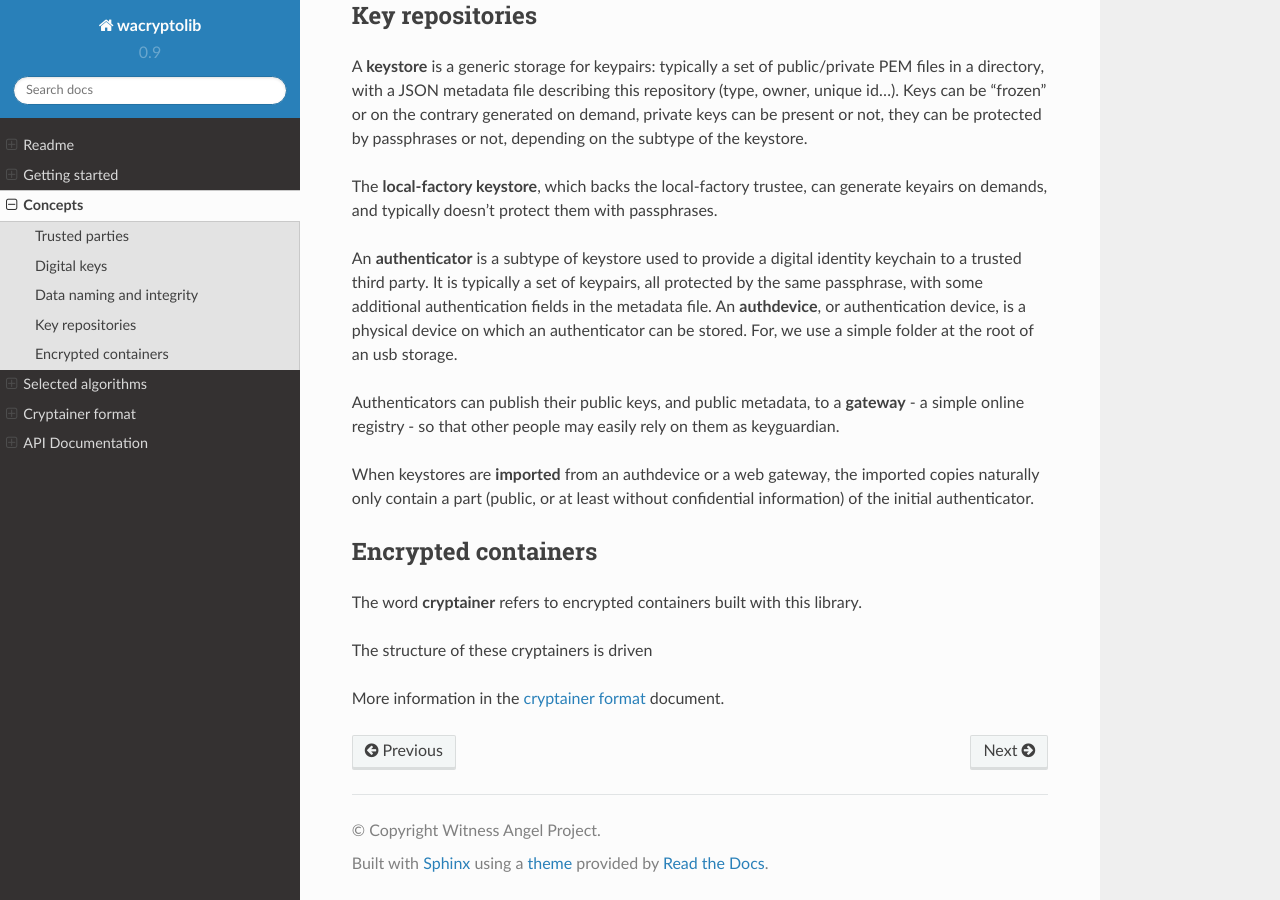
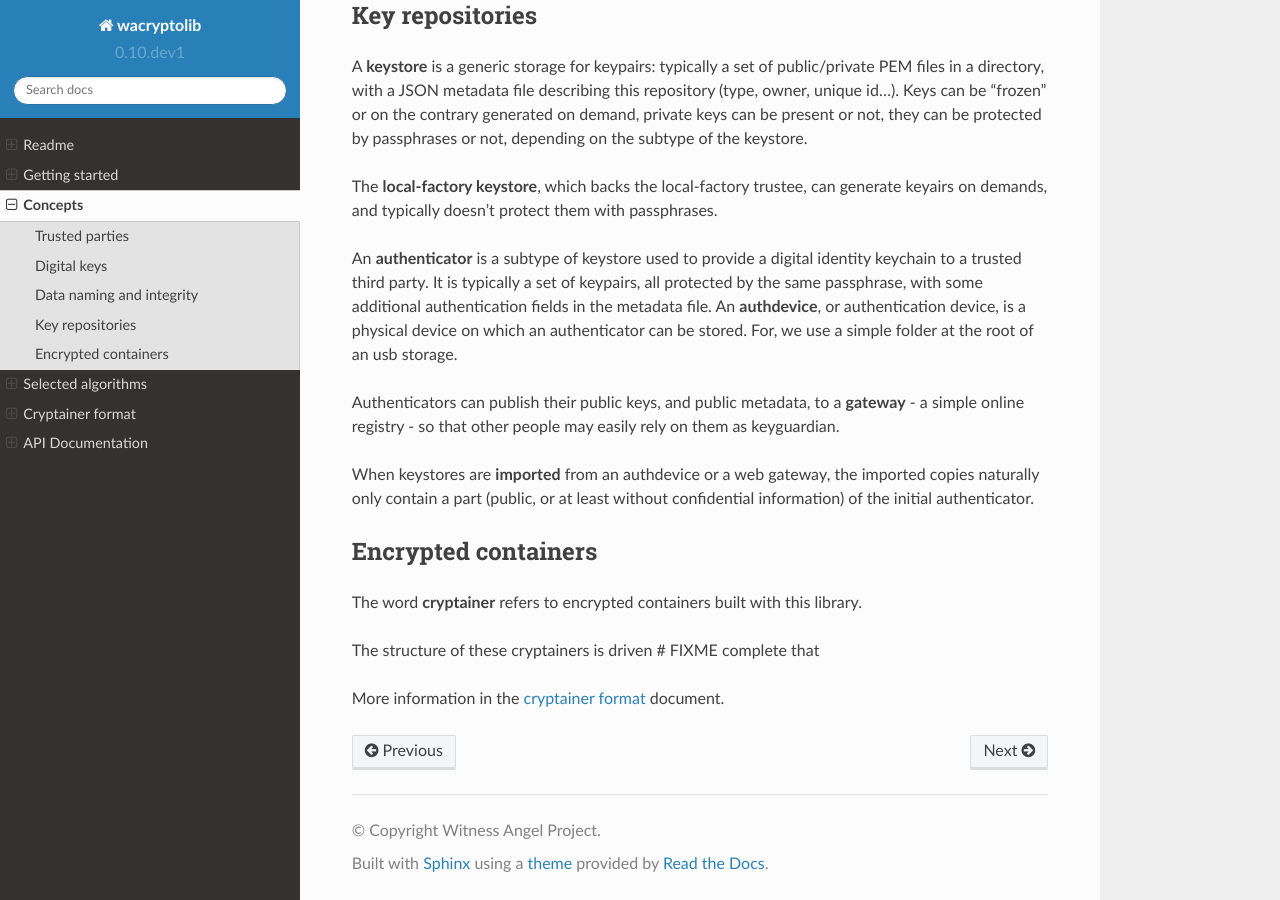
Before and after one commit to WitnessAngel/witness-angel-cryptolib, a Sphinx documentation site: the page built from docs/concepts.rst, in a window 1280 px wide and 900 px high, scrolled down 1601 px. Built offline with Sphinx 7.4.7 and the Read the Docs theme 2.0.0, drawn with Linux system fonts in a browser that asks for light colours.

Commit message:
Bump version to 0.10.dev1 and update CHANGELOG

```diff
--- a/docs/concepts.rst
+++ b/docs/concepts.rst
@@ -61,6 +61,6 @@ Encrypted containers
 
 The word **cryptainer** refers to encrypted containers built with this library.
 
-The structure of these cryptainers is driven
+The structure of these cryptainers is driven  # FIXME complete that
 
 More information in the :doc:`cryptainer format <cryptainer_format>` document.
--- a/pyproject.toml
+++ b/pyproject.toml
@@ -5,7 +5,7 @@ build-backend = "poetry.core.masonry.api"
 [tool.poetry]
 name = "wacryptolib"
 description = "Witness Angel Cryptolib"
-version = "0.9"
+version = "0.10.dev1"
 license = "MIT"
 readme = "Readme.rst"
 authors = ["Pascal Chambon", "Manon Michelet", "Akram Bourichi", "Francinette Atchade"]
```
Also changed, not shown: 1 other file.
